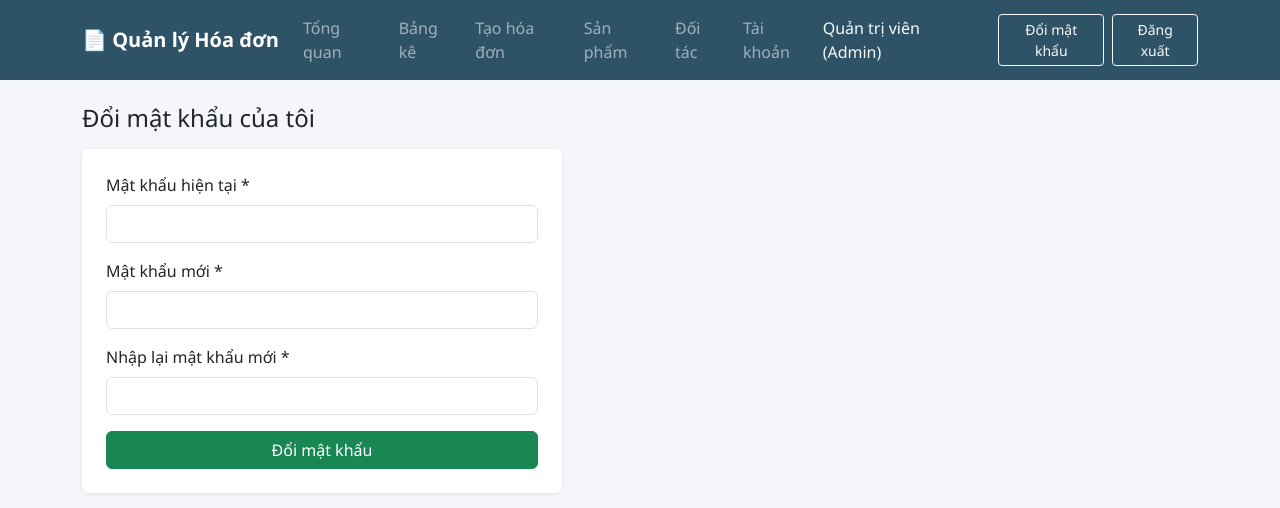
After one commit to PHONGKHCN/HOADONDAURA-DAUVAO, a Flask app: page /account/change_password in a window 1280 px wide. The commit adds this page. Shown: the top 508 px of the page. Run offline with Flask 3, Linux system fonts and the light colour scheme; a user stored in the database is signed in; some libraries are stand-ins or nearby versions.

Commit message:
Add files via upload

```diff
--- a/app.py
+++ b/app.py
@@ -670,6 +670,64 @@ def user_delete(user_id):
     db.commit()
     flash("Đã xóa tài khoản.", "success")
     return redirect(url_for("user_list"))
+
+
+@app.route("/account/change_password", methods=["GET", "POST"])
+@login_required
+def change_password():
+    if request.method == "POST":
+        current_pw = request.form.get("current_password", "")
+        new_pw = request.form.get("new_password", "")
+        confirm_pw = request.form.get("confirm_password", "")
+
+        db = get_db()
+        row = db.execute("SELECT * FROM users WHERE id = ?", (current_user.id,)).fetchone()
+
+        if not check_password_hash(row["password_hash"], current_pw):
+            flash("Mật khẩu hiện tại không đúng.", "danger")
+        elif len(new_pw) < 4:
+            flash("Mật khẩu mới phải có ít nhất 4 ký tự.", "danger")
+        elif new_pw != confirm_pw:
+            flash("Mật khẩu mới nhập lại không khớp.", "danger")
+        else:
+            db.execute(
+                "UPDATE users SET password_hash = ? WHERE id = ?",
+                (generate_password_hash(new_pw), current_user.id),
+            )
+            db.commit()
+            flash("Đã đổi mật khẩu thành công.", "success")
+            return redirect(url_for("dashboard"))
+
+    return render_template("change_password.html")
+
+
+@app.route("/users/<int:user_id>/reset_password", methods=["GET", "POST"])
+@login_required
+@admin_required
+def user_reset_password(user_id):
+    db = get_db()
+    user = db.execute("SELECT * FROM users WHERE id = ?", (user_id,)).fetchone()
+    if not user:
+        flash("Không tìm thấy tài khoản.", "danger")
+        return redirect(url_for("user_list"))
+
+    if request.method == "POST":
+        new_pw = request.form.get("new_password", "")
+        confirm_pw = request.form.get("confirm_password", "")
+        if len(new_pw) < 4:
+            flash("Mật khẩu mới phải có ít nhất 4 ký tự.", "danger")
+        elif new_pw != confirm_pw:
+            flash("Mật khẩu nhập lại không khớp.", "danger")
+        else:
+            db.execute(
+                "UPDATE users SET password_hash = ? WHERE id = ?",
+                (generate_password_hash(new_pw), user_id),
+            )
+            db.commit()
+            flash(f"Đã đặt lại mật khẩu cho tài khoản \"{user['username']}\".", "success")
+            return redirect(url_for("user_list"))
+
+    return render_template("reset_password.html", user=user)
 
 
 # ---------- Danh mục đối tác (bên bán / bên mua đã lưu) ----------
--- a/templates/base.html
+++ b/templates/base.html
@@ -34,6 +34,7 @@
         {% endif %}
       </ul>
       <span class="navbar-text text-light me-3">{{ current_user.full_name or current_user.username }} ({{ 'Admin' if current_user.is_admin else 'Nhân viên' }})</span>
+      <a href="{{ url_for('change_password') }}" class="btn btn-outline-light btn-sm me-2">Đổi mật khẩu</a>
       <a href="{{ url_for('logout') }}" class="btn btn-outline-light btn-sm">Đăng xuất</a>
     </div>
   </div>
--- /dev/null
+++ b/templates/change_password.html
@@ -0,0 +1,20 @@
+{% extends "base.html" %}
+{% block title %}Đổi mật khẩu{% endblock %}
+{% block content %}
+<h4 class="mb-3">Đổi mật khẩu của tôi</h4>
+<form method="post" class="card p-4" style="max-width:480px;">
+  <div class="mb-3">
+    <label class="form-label">Mật khẩu hiện tại *</label>
+    <input type="password" name="current_password" class="form-control" required>
+  </div>
+  <div class="mb-3">
+    <label class="form-label">Mật khẩu mới *</label>
+    <input type="password" name="new_password" class="form-control" required minlength="4">
+  </div>
+  <div class="mb-3">
+    <label class="form-label">Nhập lại mật khẩu mới *</label>
+    <input type="password" name="confirm_password" class="form-control" required minlength="4">
+  </div>
+  <button type="submit" class="btn btn-success">Đổi mật khẩu</button>
+</form>
+{% endblock %}
--- a/templates/invoice_bulk.html
+++ b/templates/invoice_bulk.html
@@ -3,7 +3,10 @@
 {% block content %}
 <div class="d-flex justify-content-between align-items-center mb-3">
   <h4 class="mb-0">Nhập hàng loạt nhiều hóa đơn</h4>
-  <a href="{{ url_for('invoice_list') }}" class="btn btn-outline-secondary btn-sm">← Danh sách</a>
+  <div>
+    <a href="{{ url_for('static', filename='templates/Mau_nhap_hang_loat_hoa_don.xlsx') }}" class="btn btn-outline-primary btn-sm">⬇ Tải file mẫu Excel</a>
+    <a href="{{ url_for('invoice_list') }}" class="btn btn-outline-secondary btn-sm">← Danh sách</a>
+  </div>
 </div>
 
 <div class="card p-4">
--- a/templates/partner_bulk.html
+++ b/templates/partner_bulk.html
@@ -3,7 +3,10 @@
 {% block content %}
 <div class="d-flex justify-content-between align-items-center mb-3">
   <h4 class="mb-0">Nhập hàng loạt đối tác (bên bán / bên mua)</h4>
-  <a href="{{ url_for('partner_list') }}" class="btn btn-outline-secondary btn-sm">← Danh sách</a>
+  <div>
+    <a href="{{ url_for('static', filename='templates/Mau_nhap_hang_loat_doi_tac.xlsx') }}" class="btn btn-outline-primary btn-sm">⬇ Tải file mẫu Excel</a>
+    <a href="{{ url_for('partner_list') }}" class="btn btn-outline-secondary btn-sm">← Danh sách</a>
+  </div>
 </div>
 
 <div class="card p-4 mb-3">
--- a/templates/product_bulk.html
+++ b/templates/product_bulk.html
@@ -3,7 +3,10 @@
 {% block content %}
 <div class="d-flex justify-content-between align-items-center mb-3">
   <h4 class="mb-0">Nhập hàng loạt sản phẩm vào danh mục</h4>
-  <a href="{{ url_for('product_list') }}" class="btn btn-outline-secondary btn-sm">← Danh sách</a>
+  <div>
+    <a href="{{ url_for('static', filename='templates/Mau_nhap_hang_loat_san_pham.xlsx') }}" class="btn btn-outline-primary btn-sm">⬇ Tải file mẫu Excel</a>
+    <a href="{{ url_for('product_list') }}" class="btn btn-outline-secondary btn-sm">← Danh sách</a>
+  </div>
 </div>
 
 <div class="card p-4 mb-3">
--- a/templates/user_list.html
+++ b/templates/user_list.html
@@ -19,6 +19,7 @@
           <td>{{ u.full_name }}</td>
           <td>{{ "Admin" if u.role=="admin" else "Nhân viên" }}</td>
           <td class="text-center">
+            <a href="{{ url_for('user_reset_password', user_id=u.id) }}" class="btn btn-sm btn-outline-primary">Đặt lại mật khẩu</a>
             {% if u.id != current_user.id %}
             <form method="post" action="{{ url_for('user_delete', user_id=u.id) }}" class="d-inline"
                   onsubmit="return confirm('Xóa tài khoản này?');">
```
Also changed, not shown: templates/reset_password.html (added, +17 -0 lines), 3 other files.
